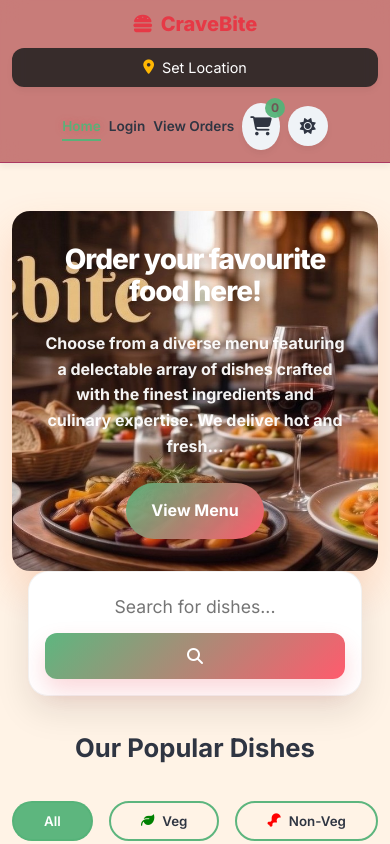
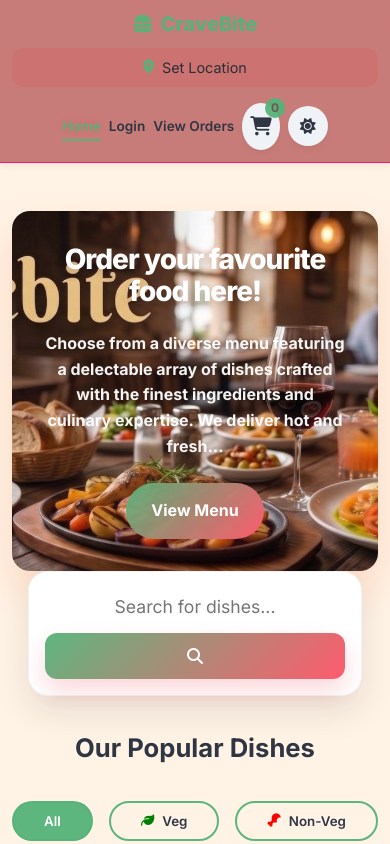
Before and after one commit to Koustav41/Food-delivery-website, a plain HTML site: page frontend/index.html in a window 390 px wide. Shown: the top 844 px of the page. Drawn offline with Linux system fonts and the light colour scheme.

Commit message:
feat: initialize global CSS framework with responsive design, theme support, and card components

```diff
--- a/frontend/css/style.css
+++ b/frontend/css/style.css
@@ -7,7 +7,7 @@
   --text-primary: #2f3542;
   --text-secondary: #2a2f36;
   --glass-bg: rgba(184, 89, 89, 0.774);
-  --glass-border: rgba(167, 48, 94, 0.884);
+  --glass-border: rgba(253, 9, 102, 0.884);
   --shadow-sm: 0 4px 6px rgba(0, 0, 0, 0.05);
   --shadow-md: 0 10px 15px rgba(0, 0, 0, 0.1);
   --shadow-lg: 0 20px 25px rgba(0, 0, 0, 0.15);
@@ -75,7 +75,7 @@ header {
 .logo {
   font-size: 1.8rem;
   font-weight: 800;
-  color: #e63946; /* Changed from var(--primary-color) to red */
+  color: var(--primary-color);
   text-decoration: none;
   display: flex;
   align-items: center;
@@ -93,36 +93,26 @@ header {
   align-items: center;
   gap: 0.5rem;
   font-size: 0.9rem;
-  color: #ffffff;
-  background: rgba(30, 30, 30, 0.85);
+  color: var(--text-secondary);
+  background: rgba(233, 37, 53, 0.1);
   padding: 0.5rem 1rem;
   border-radius: 20px;
   cursor: pointer;
   transition: all 0.3s ease;
-  box-shadow: var(--shadow-sm);
 }
 
 .header-location:hover {
-  background: rgba(0, 0, 0, 1);
-  color: #ffffff;
+  background: rgba(233, 37, 53, 0.2);
+  color: var(--text-primary);
   transform: scale(1.05);
 }
 
 .header-location i {
-  color: #ffb703;
-}
-
-body.dark-theme .header-location {
-  background: rgba(255, 255, 255, 0.1);
-  color: var(--text-primary);
-}
-
-body.dark-theme .header-location:hover {
-  background: rgba(255, 255, 255, 0.2);
+  color: var(--primary-color);
 }
 
 .logo i {
-  color: #e63946; /* Changed from var(--primary-color) to red */
+  color: var(--primary-color);
 }
 
 nav ul {
```
